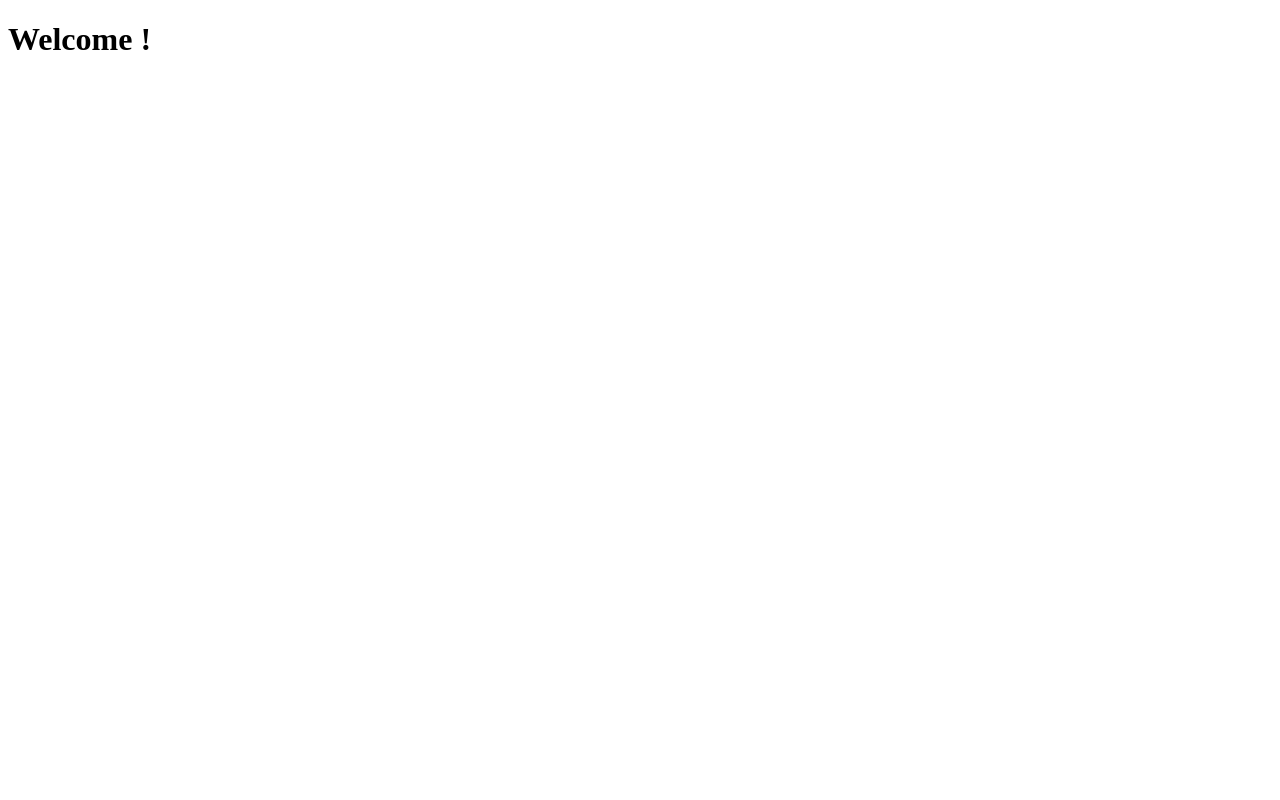
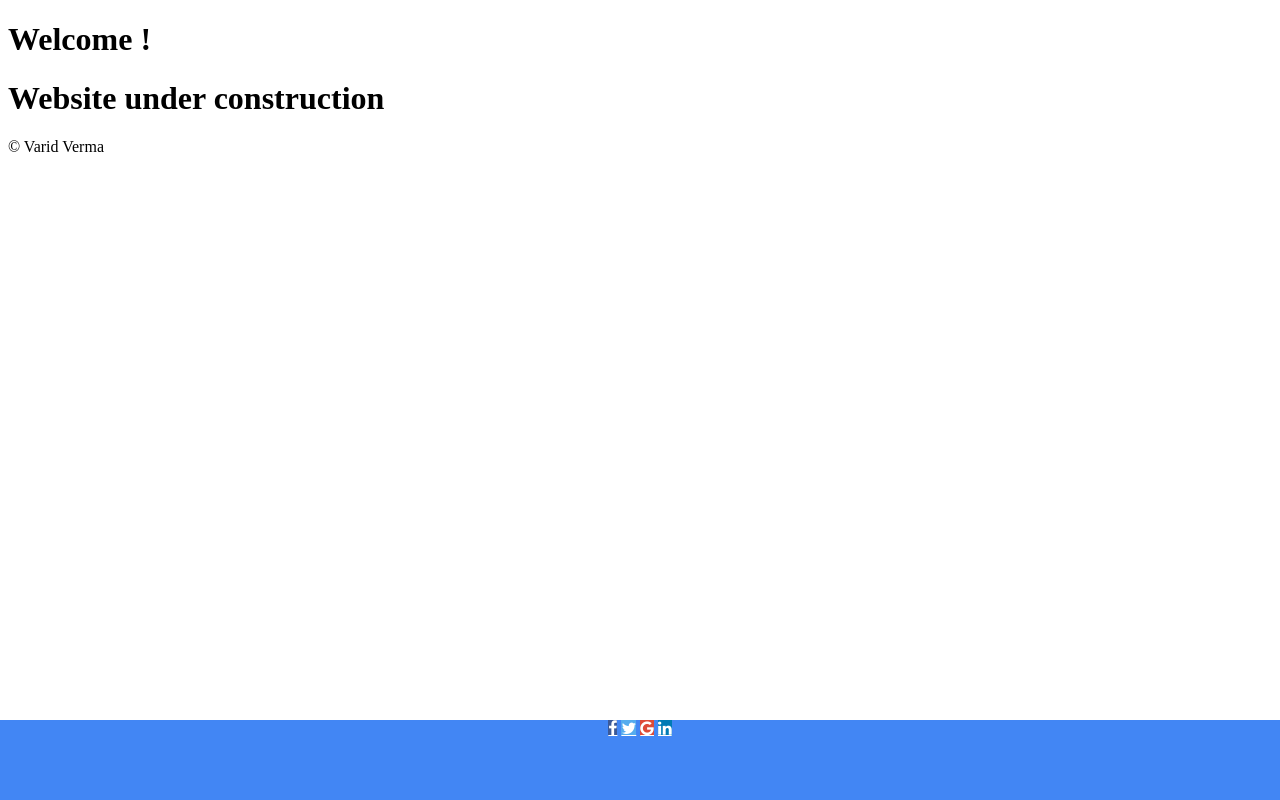
Before and after one commit to VaridVerma/VaridVerma.github.io, a plain HTML site: page index.html in a window 1280 px wide. Drawn offline with Linux system fonts and the light colour scheme.

Commit message:
2nd commit

```diff
--- a/index.html
+++ b/index.html
@@ -3,15 +3,57 @@
   <head>
     <meta charset="utf-8">
     <title>Varid Verma</title>
+    <link rel="stylesheet" type="text/css" href="style.css">
+    <link rel="stylesheet" href="https://cdnjs.cloudflare.com/ajax/libs/font-awesome/4.7.0/css/font-awesome.min.css">
+
+    <style media="screen">
+    <style>
+.fa {
+padding: 20px;
+font-size: 30px;
+width: 30px;
+text-align: center;
+text-decoration: none;
+margin: 5px 2px;
+border-radius: 50%;
+}
+
+.fa:hover {
+  opacity: 0.7;
+}
+
+.fa-facebook {
+background: #3B5998;
+color: white;
+}
+
+.fa-twitter {
+background: #55ACEE;
+color: white;
+}
+
+.fa-google {
+background: #dd4b39;
+color: white;
+}
+
+.fa-linkedin {
+background: #007bb5;
+color: white;
+}
+
+    </style>
   </head>
   <body>
     <h1>Welcome !</h1>
-    <div class="div1">
-      <ul>
+	<h1>Website under construction</h1>
+	<p style="left:0">&copy Varid Verma</p>
+    <div class="footer">
 
-      </ul>
-      <p></p>
+      <a href="" class="fa fa-facebook"></a>
+      <a href="#" class="fa fa-twitter"></a>
+      <a href="#" class="fa fa-google"></a>
+      <a href="https://www.linkedin.com/in/varid-verma-a97037130/" class="fa fa-linkedin"></a>
     </div>
-
   </body>
 </html>
--- /dev/null
+++ b/style.css
@@ -0,0 +1,11 @@
+
+.footer {
+   position: fixed;
+   left:0 ;
+   bottom: 0;
+   width: 100%;
+   height: 10%;
+   background-color: #4286f4;
+   color: white;
+   text-align: center;
+}
```
Also changed, not shown: unnamed.png (added).
